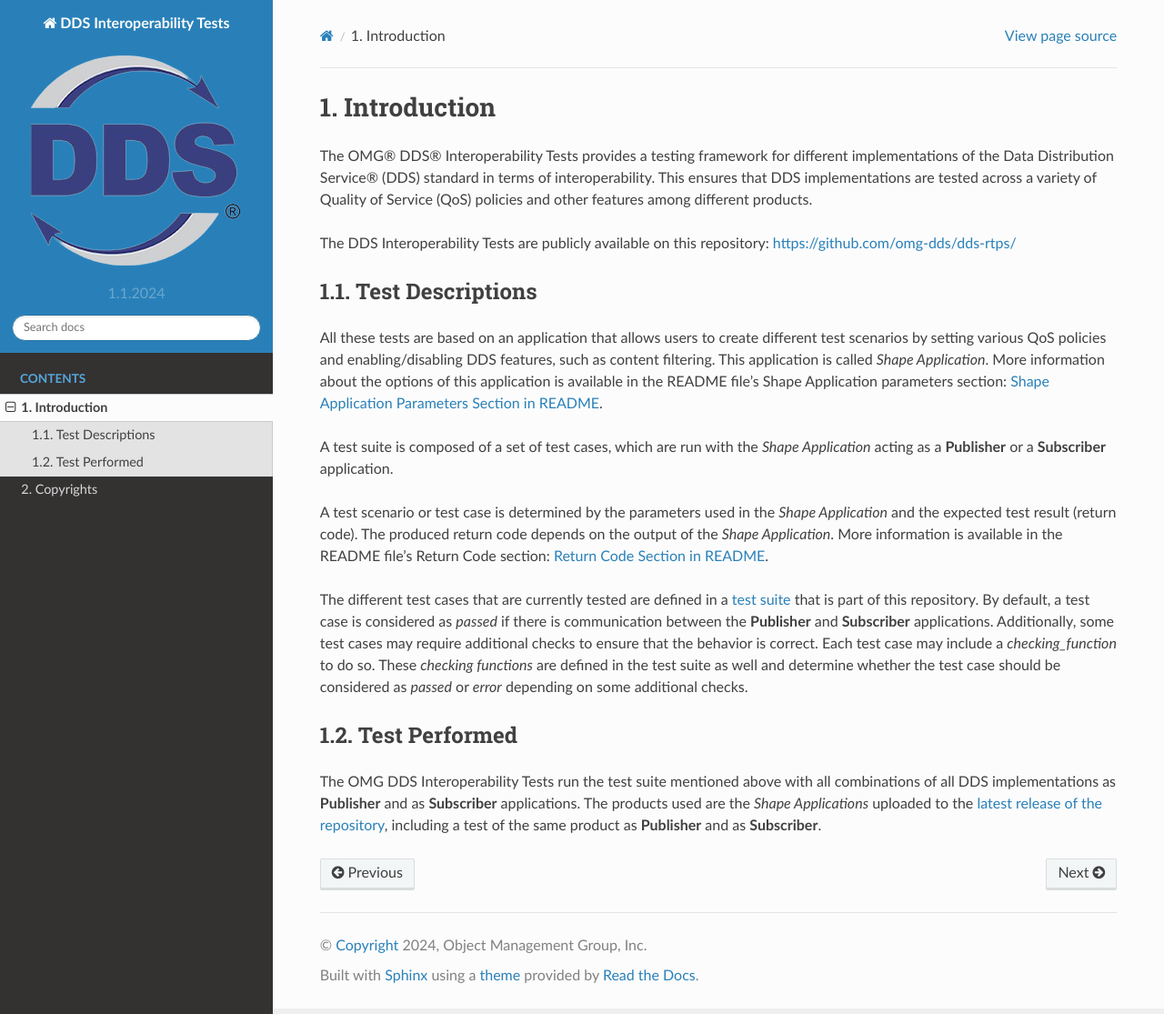
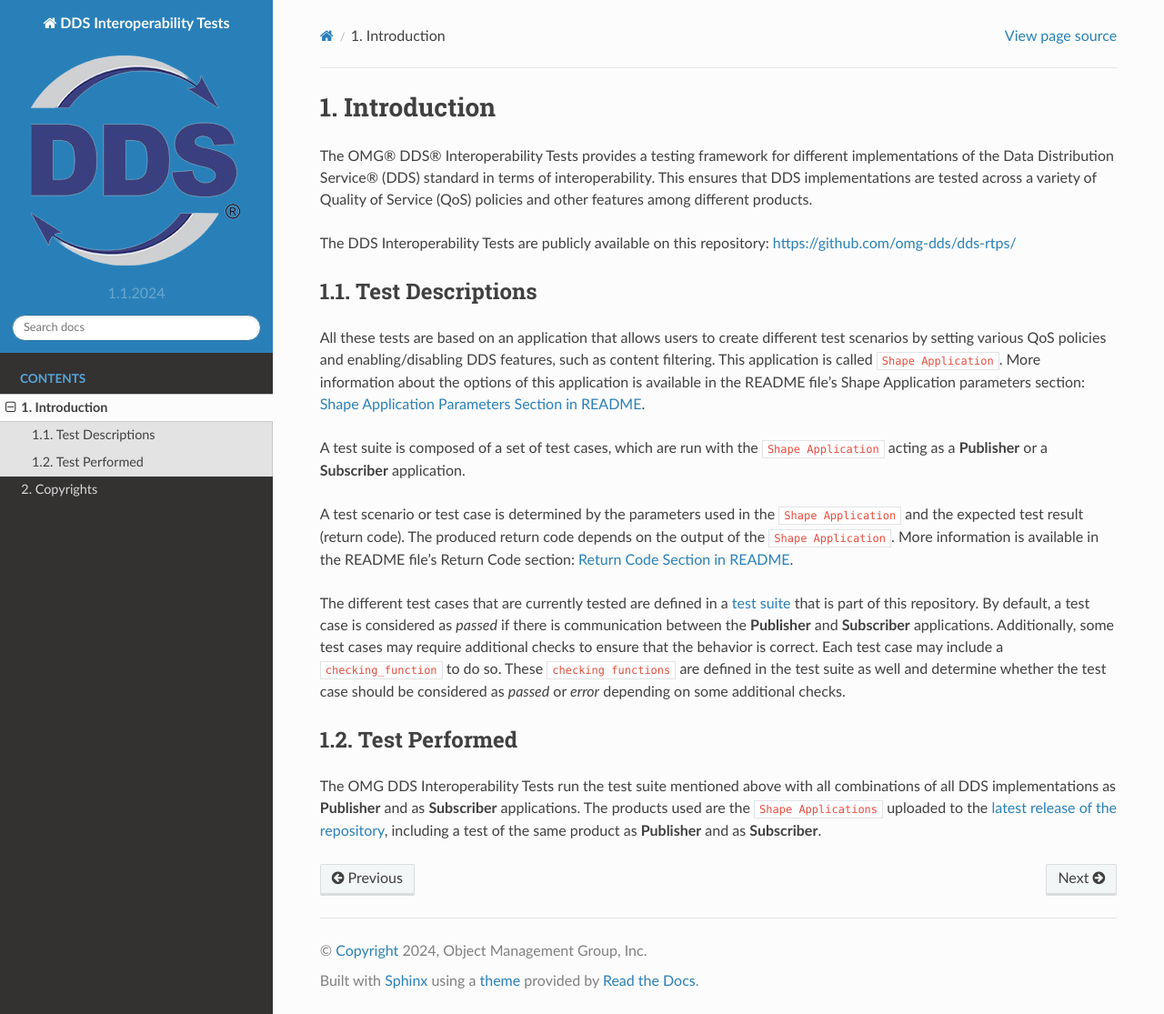
Before and after one commit to omg-dds/dds-rtps, a Sphinx documentation site: the page built from doc/introduction.rst, in a window 1280 px wide and 1115 px high. Shown: the whole window at 91% size. Built offline with Sphinx 7.4.7 and the Read the Docs theme 2.0.0, drawn with Linux system fonts in a browser that asks for light colours; formulas are drawn with MathJax 3; pages that are not in the unit, such as notebooks, are missing from menus.

Commit message:
Improved documentation

```diff
--- a/doc/introduction.rst
+++ b/doc/introduction.rst
@@ -41,7 +41,7 @@
 *passed* if there is communication between the **Publisher** and **Subscriber**
 applications. Additionally, some test cases may require additional checks to
 ensure that the behavior is correct. Each test case may include a
-`checking_function` to do so. These `checking functions` are defined in the test
+``checking_function`` to do so. These ``checking functions`` are defined in the test
 suite as well and determine whether the test case should be considered as
 *passed* or *error* depending on some additional checks.
 
--- a/doc/vars.rst
+++ b/doc/vars.rst
@@ -6,5 +6,5 @@
 .. |INTEROPERABILITY_TESTS| replace:: OMG DDS Interoperability Tests
 .. |COPYRIGHT_YEAR| replace:: 2024
 .. |COPYRIGHT_HEADER| replace:: © |COPYRIGHT_YEAR| Object Management Group, Inc.
-.. |SHAPE_APP| replace:: `Shape Application`
-.. |SHAPE_APPS| replace:: `Shape Applications`
+.. |SHAPE_APP| replace:: ``Shape Application``
+.. |SHAPE_APPS| replace:: ``Shape Applications``
```
Also changed, not shown: doc/detailed_report.template.rst (+19 -5 lines).
